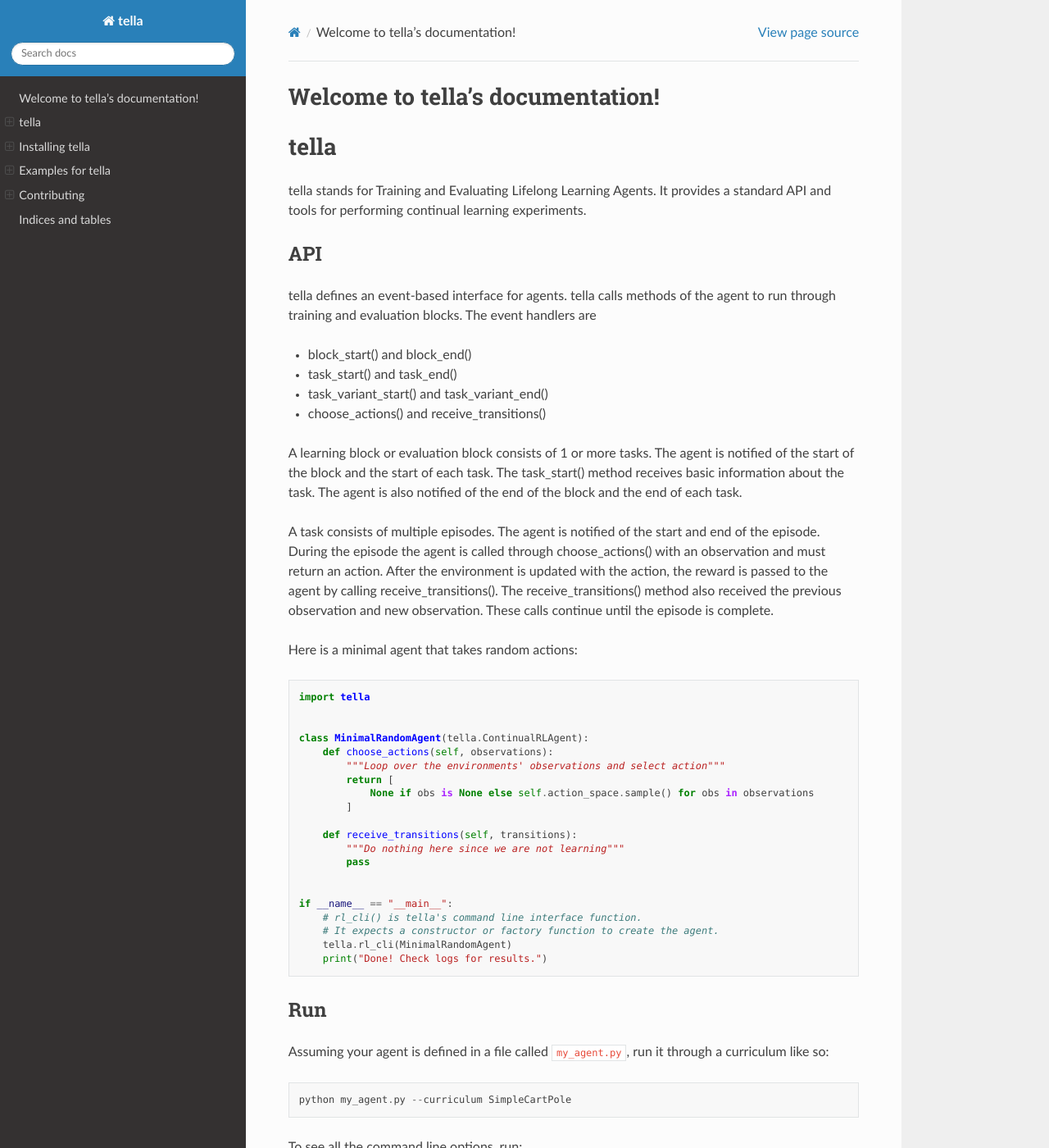
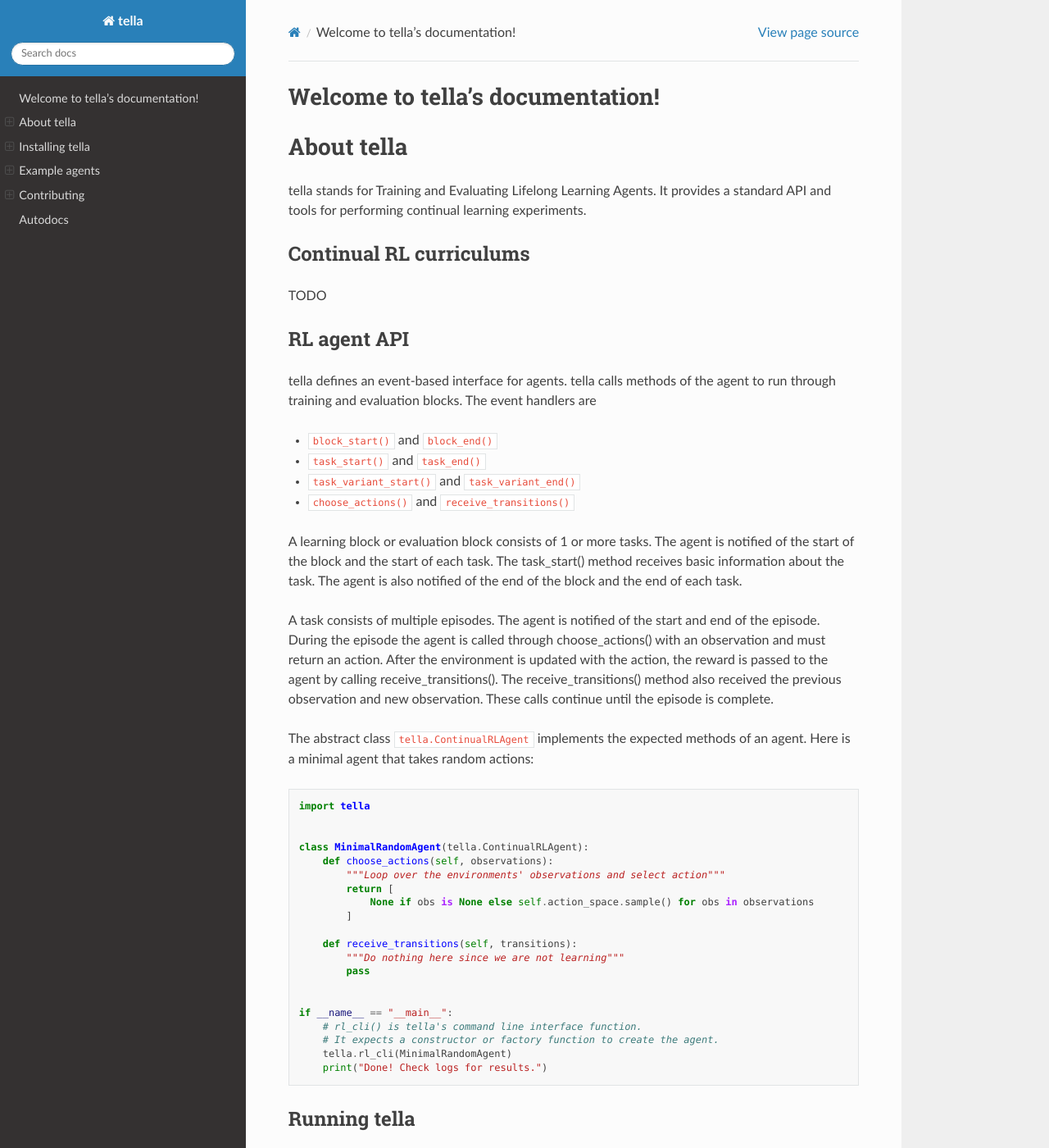
Before and after one commit to lifelong-learning-systems/tella, a Sphinx documentation site: the page built from docs/index.rst, in a window 1280 px wide and 1400 px high. Shown: the whole window at 82% size. Built offline with Sphinx 7.4.7 and the Read the Docs theme 2.0.0, drawn with Linux system fonts in a browser that asks for light colours; some of the changed text lies outside the part shown.

Commit message:
Reformatting index contents for better autogenerated TOC

```diff
--- a/docs/README.rst
+++ b/docs/ABOUT.rst
@@ -1,18 +1,22 @@
-tella
+About tella
 ===========
 tella stands for Training and Evaluating Lifelong Learning Agents.
 It provides a standard API and tools for performing continual learning experiments.
 
-API
+Continual RL curriculums
+------------------------
+TODO
+
+RL agent API
 -------------
 tella defines an event-based interface for agents.
 tella calls methods of the agent to run through training and evaluation blocks.
 The event handlers are
 
-* block_start() and block_end()
-* task_start() and task_end()
-* task_variant_start() and task_variant_end()
-* choose_actions() and receive_transitions()
+* ``block_start()`` and ``block_end()``
+* ``task_start()`` and ``task_end()``
+* ``task_variant_start()`` and ``task_variant_end()``
+* ``choose_actions()`` and ``receive_transitions()``
 
 A learning block or evaluation block consists of 1 or more tasks.
 The agent is notified of the start of the block and the start of each task.
@@ -26,6 +30,7 @@ After the environment is updated with the action, the reward is passed to the ag
 The receive_transitions() method also received the previous observation and new observation.
 These calls continue until the episode is complete.
 
+The abstract class ``tella.ContinualRLAgent`` implements the expected methods of an agent.
 Here is a minimal agent that takes random actions::
 
     import tella
@@ -50,7 +55,7 @@ Here is a minimal agent that takes random actions::
         print("Done! Check logs for results.")
 
 
-Run
+Running tella
 -------------
 Assuming your agent is defined in a file called ``my_agent.py``,
 run it through a curriculum like so::
--- a/docs/EXAMPLES.rst
+++ b/docs/EXAMPLES.rst
@@ -1,4 +1,4 @@
-Examples for tella
+Example agents
 ====================
 To better understand the API, examples have been implemented.
 They all use the tella command line interface.
--- a/docs/tella.rst
+++ b/docs/autodocs.rst
@@ -1,5 +1,3 @@
-tella package
-=============
 
 tella.agents module
 -------------------
--- a/docs/index.rst
+++ b/docs/index.rst
@@ -6,14 +6,13 @@
 Welcome to tella's documentation!
 =================================
 
-.. include:: README.rst
+.. include:: ABOUT.rst
 .. include:: INSTALL.rst
 .. include:: EXAMPLES.rst
 .. include:: CONTRIBUTING.rst
 
 
-Indices and tables
+Autodocs
 ==================
-* :doc:`tella`
-* :ref:`genindex`
-* :ref:`search`
+* :doc:`tella's code <autodocs>`
+* :ref:`Alphabetical index <genindex>`
```
